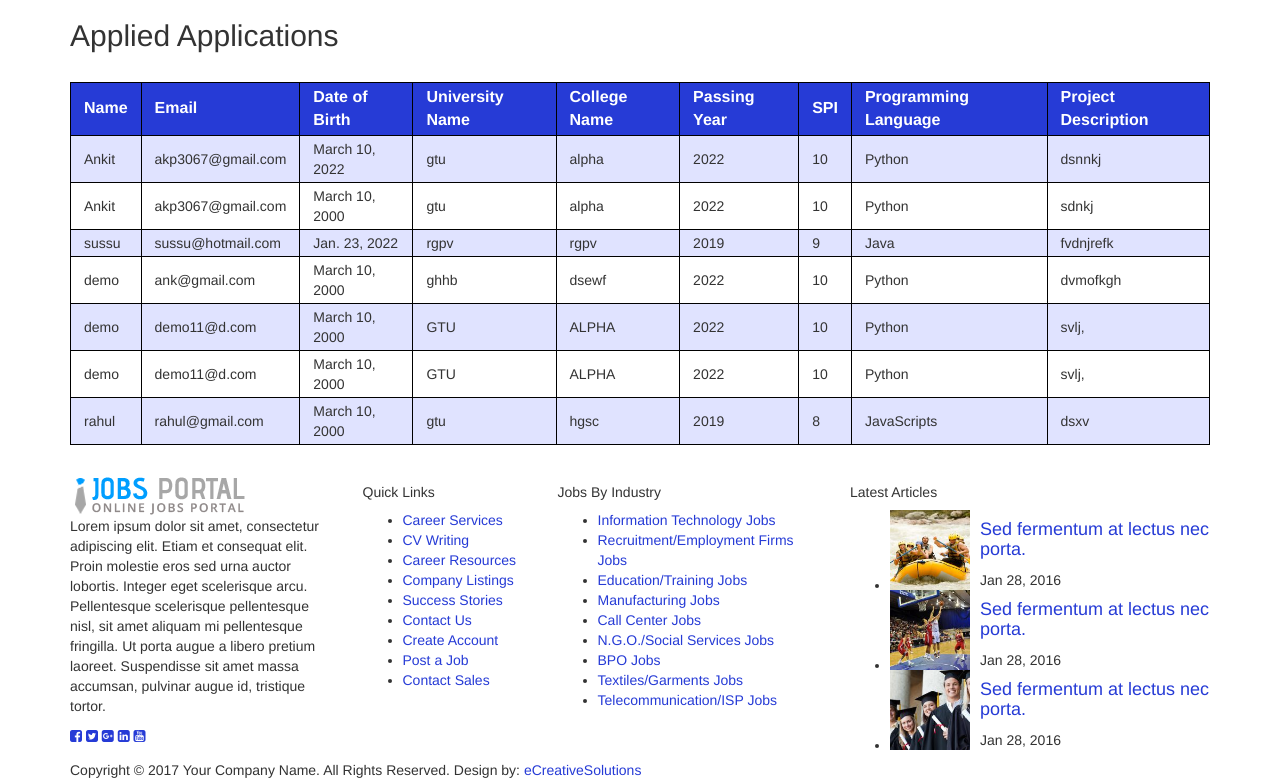
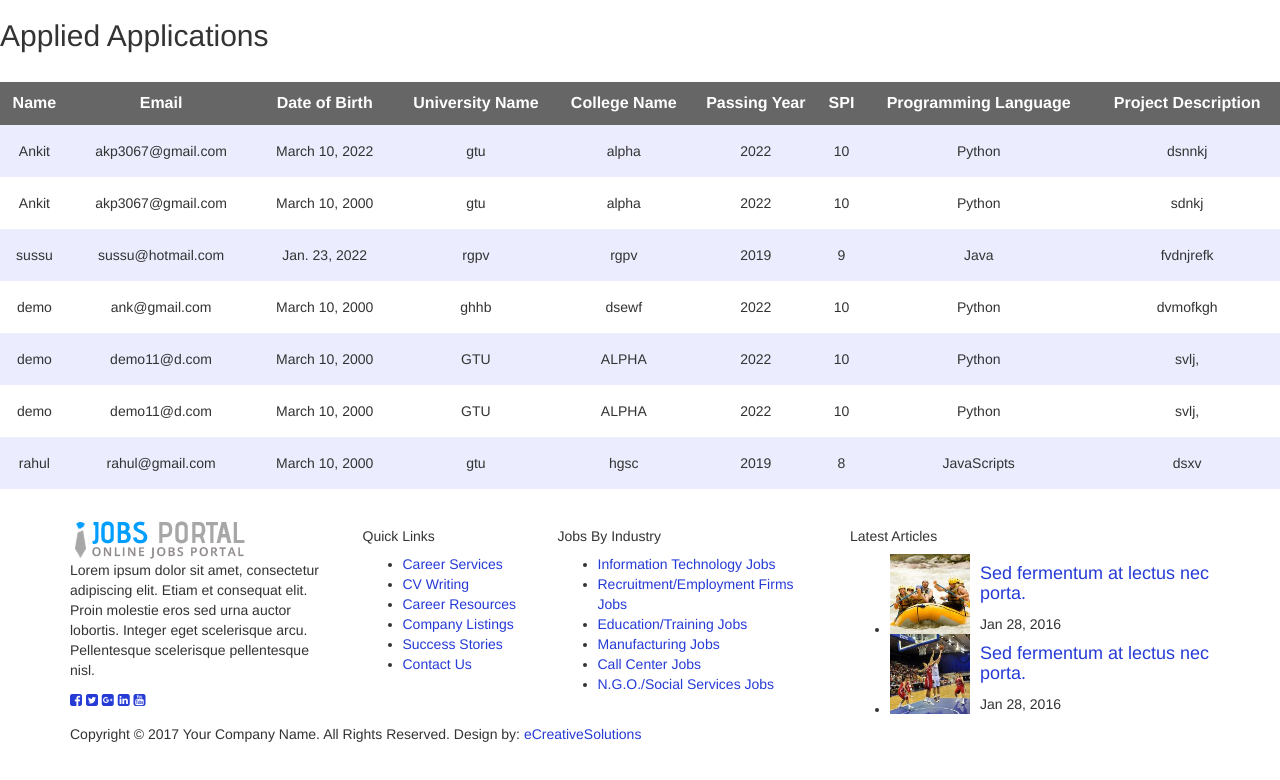
Before and after one commit to ankitpakhale/RecruitmentSystem-, a Django app: page /joblisting/ in a window 1280 px wide. Shown: the part 301-1081 px from the top of the page. After the commit the page ends 1043 px from the top, so only its background shows below. Run offline with Django 4.2, Linux system fonts and the light colour scheme; data comes from the database, SQL or seed files in the repository; both versions use the stored data as it was after the commit; some libraries are stand-ins or nearby versions.

Commit message:
functionality properly working

```diff
--- a/app1/templates/candidate-detail.html
+++ b/app1/templates/candidate-detail.html
@@ -144,7 +144,7 @@
 
                 <div class="col-md-6">
                   <div class="formrow">
-                    <select class="form-control" name="pl" required="required">
+                    <select style="height: 55px;" class="form-control" name="pl" required="required">
                       <option value="" disabled selected hidden>Select Programming Language</option>
                       <option value="Python">Python</option>
                       <option value="Java">Java</option>
@@ -155,7 +155,6 @@
                     </select>
                   </div>
                 </div>
-
 
                 <div class="col-md-12">
                   <textarea rows="4" name="description" id="comments" placeholder="Write Project Description here"></textarea>
--- a/app1/templates/job-listing.html
+++ b/app1/templates/job-listing.html
@@ -1,6 +1,7 @@
 {% load static %}
 <!DOCTYPE html>
 <html lang="en">
+
 <head>
   <meta charset="utf-8">
   <meta http-equiv="X-UA-Compatible" content="IE=edge">
@@ -39,43 +40,54 @@
     table,
     th,
     td {
-            border: 0.5px solid black;
+      /* border: 0.5px solid black; */
+
     }
 
-        tr.items {
+    tr{
       text-align: center;
       padding: 3px 13px;
     }
 
     td {
       transition: all 0.5s ease;
-            padding: 3px 13px;
+      padding: 16px 10px;
       cursor: pointer;
     }
-        th{
-          background-color: #263BD6;
-          font-weight:bold;
-          padding: 3px 13px;
+
+    th {
+      background-color: #666666;
+      font-weight: bold;
+      padding: 10px 3px;
+      margin: 5px 2px;
       font-size: 16px;
       color: #fff;
-        }
-        tr:nth-child(even) {
-            background-color: #e0e3ff;
+      text-align: center;
     }
 
-        td:hover {
+    tr:nth-child(even) {
+      background-color: #ebedff;
+    }
+
+    tr:nth-child(even):hover {
       transition: all 0.5s ease;
-            background-color: #b8b8b8;
+      background-color: #879baf;
+    }
+
+    tr:nth-child(odd):hover {
+      transition: all 0.5s ease;
+      background-color: #879baf;
     }
   </style>
 </head>
+
 <body>
   <!-- Header start -->
   <div class="header">
     <div class="container">
       <div class="row">
-        <div class="col-md-2 col-sm-3 col-xs-12"> <a href=" {% url 'app1:HOME' %} " class="logo"><img src=" {% static 'images/logo.png' %}' "
-              alt="" /></a>
+        <div class="col-md-2 col-sm-3 col-xs-12"> <a href=" {% url 'app1:HOME' %} " class="logo"><img
+              src=" {% static 'images/logo.png' %}' " alt="" /></a>
           <div class="navbar-header">
             <button type="button" class="navbar-toggle" data-toggle="collapse" data-target=".navbar-collapse"> <span
                 class="sr-only">Toggle navigation</span> <span class="icon-bar"></span> <span class="icon-bar"></span>
@@ -135,7 +147,7 @@
   <!-- Header end -->
   <!-- -------------------------------------------------------------------------------------------------------- -->
 
-<div class="container">
+  <!-- <div class="container"> -->
 
     <!-- viewing applications -->
     <div class="data">
@@ -143,6 +155,7 @@
         <h2>Applied Applications</h2>
         {% if obj %}
 
+        <!-- <table class="table table-striped table-hover"> -->
         <table>
           <tr>
             <th>Name</th>
@@ -195,7 +208,7 @@
 
     {% endif %}
 
-</div>
+  <!-- </div> -->
   <!-- -------------------------------------------------------------------------------------------------------- -->
   <!--Footer-->
   <div class="footerWrap">
@@ -204,10 +217,16 @@
         <!--About Us-->
         <div class="col-md-3 col-sm-12">
           <div class="ft-logo"><img src=" {% static 'images/logo.png' %} " alt="Your alt text here"></div>
-        <p>Lorem ipsum dolor sit amet, consectetur adipiscing elit. Etiam et consequat elit. Proin molestie eros sed urna auctor lobortis. Integer eget scelerisque arcu. Pellentesque scelerisque pellentesque nisl, sit amet aliquam mi pellentesque fringilla. Ut porta augue a libero pretium laoreet. Suspendisse sit amet massa accumsan, pulvinar augue id, tristique tortor.</p>
+          <p>Lorem ipsum dolor sit amet, consectetur adipiscing elit. Etiam et consequat elit. Proin molestie eros sed
+            urna auctor lobortis. Integer eget scelerisque arcu. Pellentesque scelerisque pellentesque nisl.</p>
 
           <!-- Social Icons -->
-        <div class="social"> <a href=" {% static '#.' %} " target="_blank"> <i class="fa fa-facebook-square" aria-hidden="true"></i></a> <a href="#." target="_blank"><i class="fa fa-twitter-square" aria-hidden="true"></i></a> <a href="#." target="_blank"><i class="fa fa-google-plus-square" aria-hidden="true"></i></a> <a href="#." target="_blank"><i class="fa fa-linkedin-square" aria-hidden="true"></i></a> <a href="#." target="_blank"><i class="fa fa-youtube-square" aria-hidden="true"></i></a> </div>
+          <div class="social"> <a href=" {% static '#.' %} " target="_blank"> <i class="fa fa-facebook-square"
+                aria-hidden="true"></i></a> <a href="#." target="_blank"><i class="fa fa-twitter-square"
+                aria-hidden="true"></i></a> <a href="#." target="_blank"><i class="fa fa-google-plus-square"
+                aria-hidden="true"></i></a> <a href="#." target="_blank"><i class="fa fa-linkedin-square"
+                aria-hidden="true"></i></a> <a href="#." target="_blank"><i class="fa fa-youtube-square"
+                aria-hidden="true"></i></a> </div>
           <!-- Social Icons end -->
         </div>
         <!--About us End-->
@@ -223,9 +242,6 @@
             <li><a href=" {% static '#.' %} ">Company Listings</a></li>
             <li><a href=" {% static '#.' %} ">Success Stories</a></li>
             <li><a href=" {% static '#.' %} ">Contact Us</a></li>
-          <li><a href=" {% static '#.' %} ">Create Account</a></li>
-          <li><a href=" {% static '#.' %} ">Post a Job</a></li>
-          <li><a href=" {% static '#.' %} ">Contact Sales</a></li>
           </ul>
         </div>
         <!--Quick Links menu end-->
@@ -241,9 +257,6 @@
             <li><a href=" {% static '#.' %} ">Manufacturing Jobs</a></li>
             <li><a href=" {% static '#.' %} ">Call Center Jobs</a></li>
             <li><a href=" {% static '#.' %} ">N.G.O./Social Services Jobs</a></li>
-          <li><a href=" {% static '#.' %} ">BPO Jobs</a></li>
-          <li><a href=" {% static '#.' %} ">Textiles/Garments Jobs</a></li>
-          <li><a href=" {% static '#.' %} ">Telecommunication/ISP Jobs</a></li>
           </ul>
           <!--Industry menu End-->
           <div class="clear"></div>
@@ -257,7 +270,8 @@
             <li>
               <article class="post post-list">
                 <div class="entry-content media">
-                <div class="media-left"> <a href=" {% static '#.' %} " title="" class="entry-image"> <img width="80" height="80" src=" {% static 'images/news-1.jpg' %} " alt="Your alt text here"> </a> </div>
+                  <div class="media-left"> <a href=" {% static '#.' %} " title="" class="entry-image"> <img width="80"
+                        height="80" src=" {% static 'images/news-1.jpg' %} " alt="Your alt text here"> </a> </div>
                   <div class="media-body">
                     <h4 class="entry-title"> <a href=" {% static '#.' %} ">Sed fermentum at lectus nec porta.</a> </h4>
                     <div class="entry-content-inner">
@@ -273,7 +287,8 @@
             <li>
               <article class="post post-list">
                 <div class="entry-content media">
-                <div class="media-left"> <a href=" {% static '#.' %} " title="" class="entry-image"> <img width="80" height="80" src=" {% static 'images/news-2.jpg' %} " alt="Your alt text here"> </a> </div>
+                  <div class="media-left"> <a href=" {% static '#.' %} " title="" class="entry-image"> <img width="80"
+                        height="80" src=" {% static 'images/news-2.jpg' %} " alt="Your alt text here"> </a> </div>
                   <div class="media-body">
                     <h4 class="entry-title"> <a href=" {% static '#.' %} ">Sed fermentum at lectus nec porta.</a> </h4>
                     <div class="entry-content-inner">
@@ -285,21 +300,7 @@
             </li>
             <!--Article end 2-->
 
-          <!--Article 3-->
-          <li>
-            <article class="post post-list">
-              <div class="entry-content media">
-                <div class="media-left"> <a href=" {% static '#.' %} " title="" class="entry-image"> <img width="80" height="80" src=" {% static 'images/news-3.jpg' %} " alt="Your alt text here"> </a> </div>
-                <div class="media-body">
-                  <h4 class="entry-title"> <a href=" {% static '#.' %} ">Sed fermentum at lectus nec porta.</a> </h4>
-                  <div class="entry-content-inner">
-                    <div class="entry-meta"> <span class="entry-date">Jan 28, 2016</span> </div>
-                  </div>
-                </div>
-              </div>
-            </article>
-          </li>
-          <!--Article end 3-->
+
           </ul>
         </div>
       </div>
@@ -310,7 +311,8 @@
   <!--Copyright-->
   <div class="copyright">
     <div class="container">
-    <div class="bttxt">Copyright &copy; 2017 Your Company Name. All Rights Reserved. Design by: <a href="http://graphicriver.net/user/ecreativesol" target="_blank">eCreativeSolutions</a></div>
+      <div class="bttxt">Copyright &copy; 2017 Your Company Name. All Rights Reserved. Design by: <a
+          href="http://graphicriver.net/user/ecreativesol" target="_blank">eCreativeSolutions</a></div>
     </div>
   </div>
 
@@ -326,4 +328,5 @@
 </body>
 
 <!-- Mirrored from www.sharjeelanjum.com/html/jobs-portal/demo/job-listing.html by HTTrack Website Copier/3.x [XR&CO'2014], Mon, 28 Mar 2022 15:17:41 GMT -->
+
 </html>
--- a/app1/urls.py
+++ b/app1/urls.py
@@ -8,10 +8,10 @@ urlpatterns = [
     path('hello/',views.hello, name='HELLO'),
     path('signup/',views.SignupView, name='SIGNUP'),
     path('login/', views.userLogin, name='LOGIN1'),
-    path('', views.dashboard, name='DASHBOARD'),
+    path('dash/', views.dashboard, name='DASHBOARD'),
     path('logout/', views.userLogOut, name='LOGOUT'),
 
-    path('home/', views.home, name='HOME'),
+    path('', views.home, name='HOME'),
     path('notfound/', views.notFound, name='NOTFOUND'),
     path('about/', views.about, name='ABOUT'),
     path('blogdetails/', views.blogDetails, name='BLOGDETAILS'),
--- a/app1/views.py
+++ b/app1/views.py
@@ -112,16 +112,19 @@ def dashboard(request):
             q = details
         print(q)
         return render(request,'dashboard.html', {'name': name, 'student': student, 'details': details, 's':q})
-    return redirect('app1:LOGIN')
+    return redirect('app1:LOGIN1')
 
 def userLogOut(request):
     del request.session['email']
     print('User logged out successfully')
     return redirect('app1:LOGIN1')
 
-
 def home(request):
-    return render(request,'index3.html')
+    if 'email' in request.session:
+        student1 = signUp.objects.get(email=request.session['email'])
+        student = student1.isStu
+        return render(request,'index3.html', {'student': student})
+    return redirect('app1:LOGIN1')
 
 def notFound(request):
     return render(request,'404.html')
@@ -142,29 +145,32 @@ def blog(request):
     return render(request,'blog.html')
 
 def candidateDetails(request):
-    key = ''
     if 'email' in request.session:
+        key = ''
+        if 'email' in request.session:
 
-        if request.POST:
-            # saving data in database
-            data = studentData()
-            data.name = request.POST['name']
-            data.email = request.POST['email']
-            data.city = request.POST['city']
-            data.dob = request.POST['dob']
-            data.uname = request.POST['uname']
-            data.cname = request.POST['cname']
-            data.pyear = request.POST['pyear']
-            data.spi = request.POST['spi']
-            data.pl = request.POST['pl']
-            data.description = request.POST['description']
-            data.save()
-            key = "Data Successfully Submitted"
-            print(key)
-        # search module start
-        print("Inside search module")
-        return render(request,'candidate-detail.html', {'key': key})
-    return redirect('app1:LOGIN')
+            if request.POST:
+                # saving data in database
+                data = studentData()
+                data.name = request.POST['name']
+                data.email = request.POST['email']
+                data.city = request.POST['city']
+                data.dob = request.POST['dob']
+                data.uname = request.POST['uname']
+                data.cname = request.POST['cname']
+                data.pyear = request.POST['pyear']
+                data.spi = request.POST['spi']
+                data.pl = request.POST['pl']
+                data.description = request.POST['description']
+                data.save()
+                key = "Data Successfully Submitted"
+                print(key)
+            # search module start
+            print("Inside search module")
+            return render(request,'candidate-detail.html', {'key': key})
+        return redirect('app1:LOGIN')
+    return redirect('app1:LOGIN1')
+
 
 def candidateListing(request):
     return render(request,'candidate-listing.html')
```
Also changed, not shown: app1/templates/index3.html (+19 -40 lines), db.sqlite3. Lines whose indentation alone changed are shown as unchanged.
